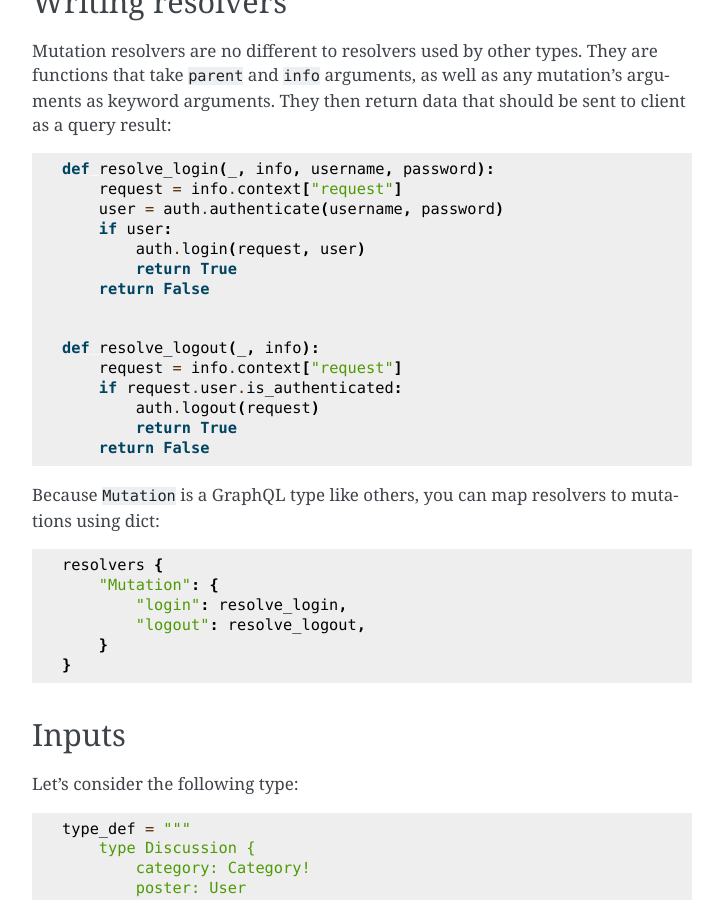
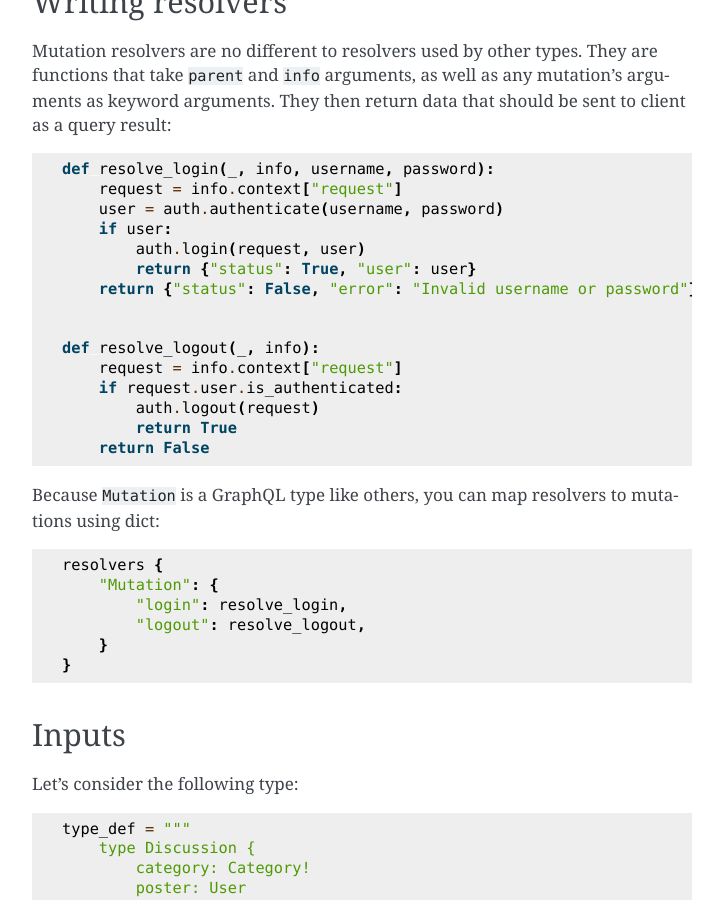
Before and after one commit to mirumee/ariadne, a Sphinx documentation site: the page built from docs/mutations.rst, in a window 1280 px wide and 900 px high, scrolled down 1656 px. Shown: the whole window, without its empty margins (388-1111 px from the left). Built offline with Sphinx 7.4.7, drawn with Linux system fonts in a browser that asks for light colours.

Commit message:
Return dict instead of bool

```diff
--- a/docs/mutations.rst
+++ b/docs/mutations.rst
@@ -64,8 +64,8 @@ Mutation resolvers are no different to resolvers used by other types. They are f
         user = auth.authenticate(username, password)
         if user:
             auth.login(request, user)
-            return True
-        return False
+            return {"status": True, "user": user}
+        return {"status": False, "error": "Invalid username or password"}
 
 
     def resolve_logout(_, info):
```
